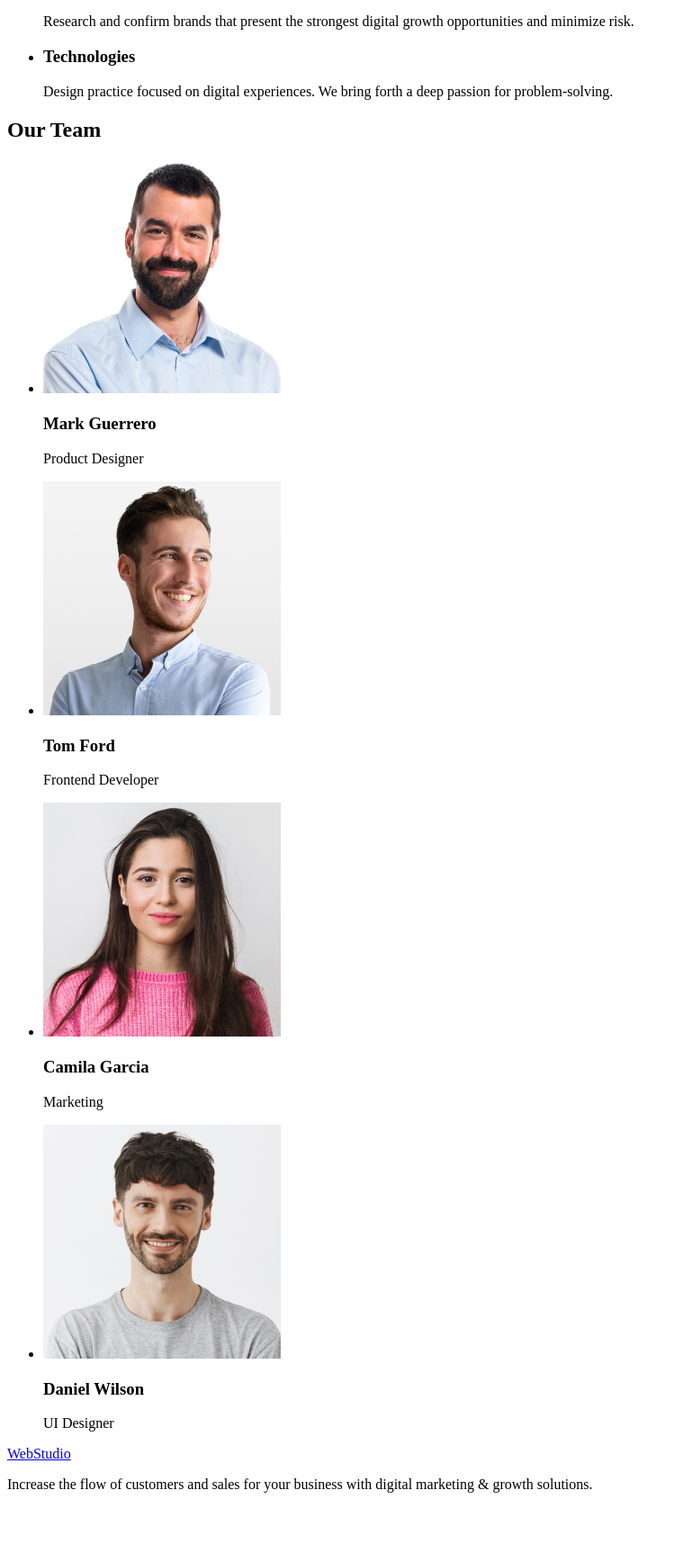
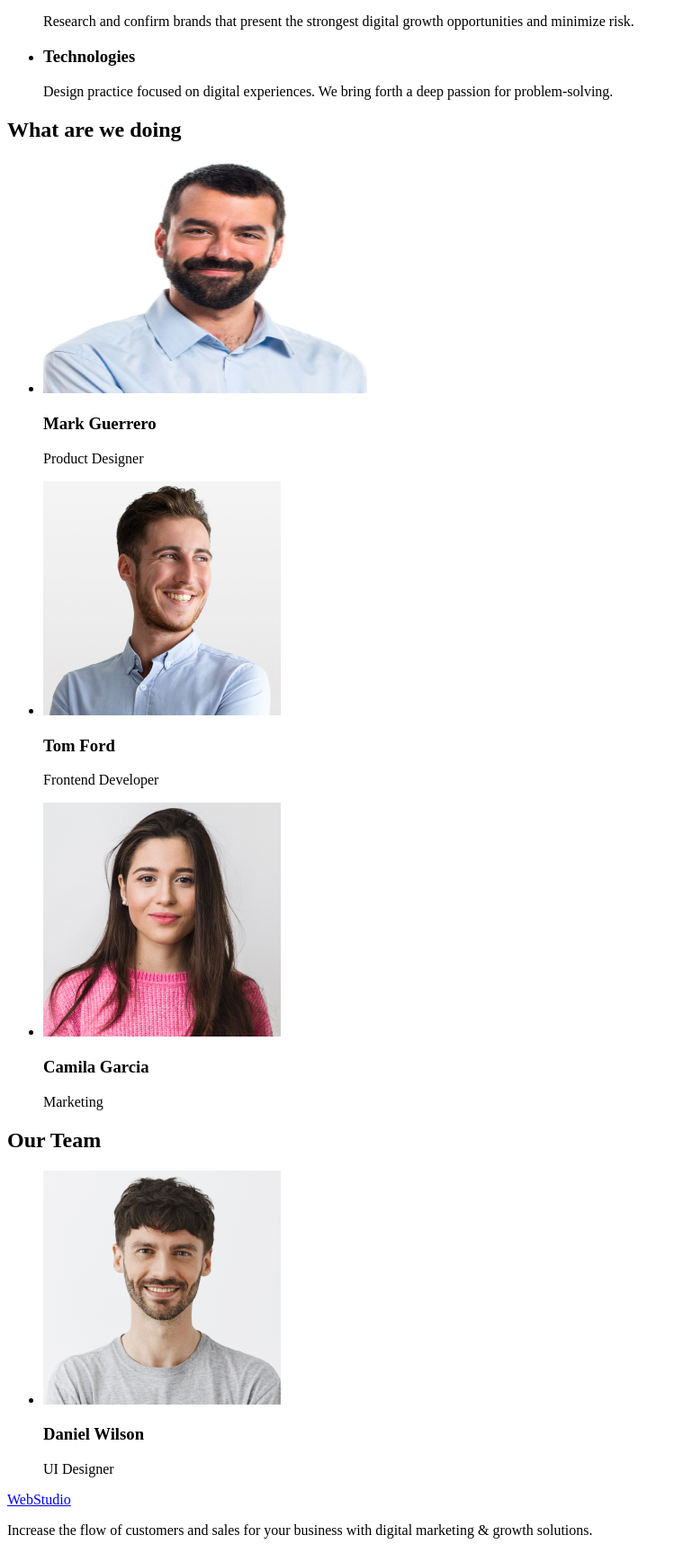
Before and after one commit to olhalialina/goit-markup-hw-01, a plain HTML site: page index.html in a window 1280 px wide. Shown: the part 483-2209 px from the top of the page at 90% size, without its empty margins (0-759 px from the left). Before the commit the page ends 2158 px from the top, so only its background shows below. Drawn offline with Linux system fonts and the light colour scheme.

Commit message:
Update index.html

```diff
--- a/index.html
+++ b/index.html
@@ -61,13 +61,13 @@
         </ul>
       </section>
       <section>
-        <h2>Our Team</h2>
+        <h2>What are we doing</h2>
         <ul>
           <li>
             <img
               src="./images/team-1.jpg"
               alt="Mark Guerrero photo"
-              width="264"
+              width="360"
               height="260">
             <h3>Mark Guerrero</h3>
             <p>Product Designer</p>
@@ -90,6 +90,11 @@
             <h3>Camila Garcia</h3>
             <p>Marketing</p>
           </li>
+        </ul>
+      </section>
+      <section>
+        <h2>Our Team</h2>
+        <ul>
           <li>
             <img
               src="./images/team-4.jpg"
@@ -110,3 +115,4 @@
       </p>
     </footer>
   </body>
+</html>
```
